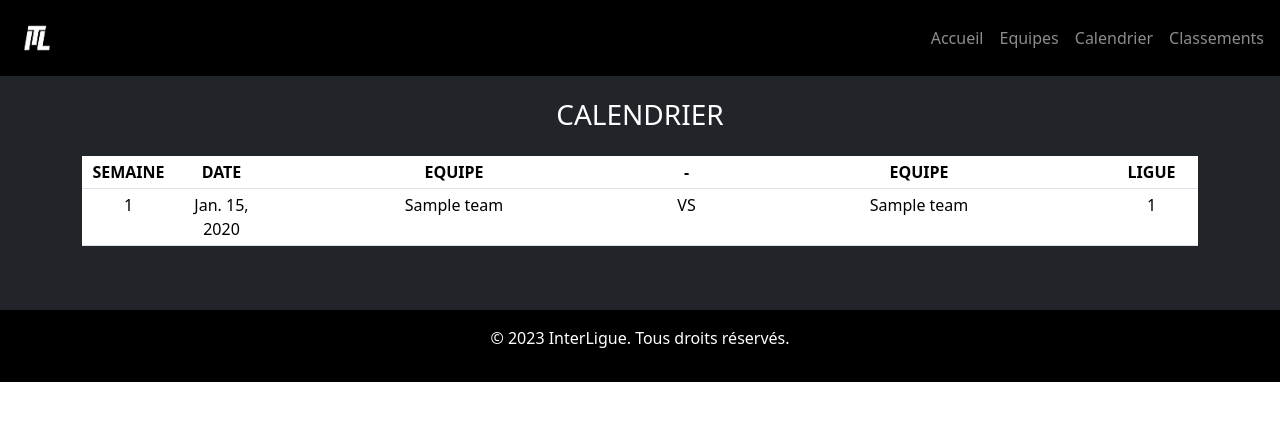
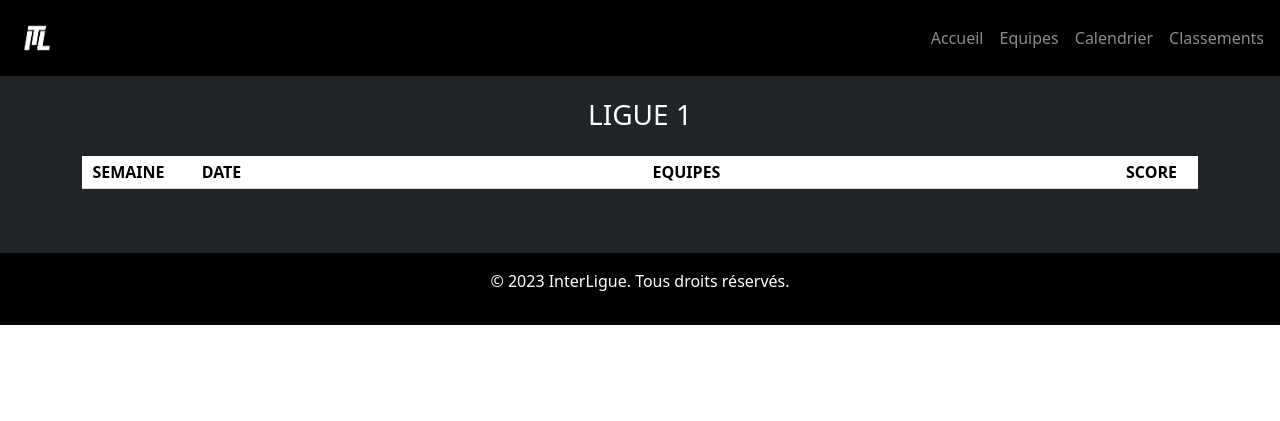
Before and after one commit to EdoardoNasuto/InterLigue, a Django app: page /calendar/ in a window 1280 px wide. Shown: the top 421 px of the page. Run offline with Django 3.2, Linux system fonts and the light colour scheme; tables that the repository leaves empty hold one stand-in row (values such as "Sample post"); lists and menus that the app fills with data are empty; some libraries are stand-ins or nearby versions.

Commit message:
Minor calendar frontend change

```diff
--- a/results/models.py
+++ b/results/models.py
@@ -156,6 +156,12 @@
         else:
             return None
 
+    def get_match_play(self):
+        if self.team_A_score and self.team_B_score == 0:
+            return False
+        else:
+            return True
+
     def calculate_player_stats(sender, instance, **kwargs):
         """
         Update the statistics of players involved in a match
--- a/tournaments/templates/calendar.html
+++ b/tournaments/templates/calendar.html
@@ -2,35 +2,39 @@
 
 {% block content %}
 <div class="bg-dark" style="height: 50px;"></div>
+{% for league in matches %}
 <section class="py-5 bg-dark text-white">
     <div class="container">
-        <h3 class="text-center mb-4">CALENDRIER</h3>
+        <h3 class="text-center mb-4">LIGUE {{ league.league }}</h3>
         <div class="table-responsive overflow-auto">
             <table class="table table-sm">
                 <thead class="text-white" style="background-color: #000000;">
                     <tr>
                         <th scope="col" class="col-1 text-center">SEMAINE</th>
                         <th scope="col" class="col-1 text-center">DATE</th>
-                        <th scope="col" class="text-center">EQUIPE</th>
-                        <th scope="col" class="col-1 text-center">-</th>
-                        <th scope="col" class="text-center">EQUIPE</th>
-                        <th scope="col" class="col-1 text-center">LIGUE</th>
+                        <th scope="col" class="col text-center" colspan="3">EQUIPES</th>
+                        <th scope="col" class="col-1 text-center" colspan="3">SCORE</th>
                     </tr>
                 </thead>
                 <tbody class="bg-light ">
-                    {% for match in matches %}
+                    {% for match in league.match %}
+                    {% if match.league == 2 %}
                     <tr>
                         <td class="text-center">{{ match.week }}</td>
                         <td class="text-center">{{ match.date }}</td>
                         <td class="text-center">{{ match.team_A }}</td>
-                        <td class="text-center">VS</td>
+                        <td class="col-1 text-center">VS</td>
                         <td class="text-center">{{ match.team_B }}</td>
-                        <td class="text-center">{{ match.league }}</td>
+                        <td class="text-center">{{ match.team_A_score }}</td>
+                        <td class="text-center">-</td>
+                        <td class="text-center">{{ match.team_B_score }}</td>
                     </tr>
+                    {% endif %}
                     {% endfor %}
                 </tbody>
             </table>
         </div>
     </div>
 </section>
+{% endfor %}
 {% endblock content %}
--- a/tournaments/views.py
+++ b/tournaments/views.py
@@ -3,7 +3,16 @@
 
 
 def calendar(request):
-    context = {"matches": Match.objects.order_by("week")}
+    leagues = (
+        Match.objects.order_by("league").values_list("league", flat=True).distinct()
+    )
+    matches = []
+    for league in leagues:
+        match = Match.objects.filter(league=league).order_by("week")
+        matches.append({"league": league, "match": match})
+    context = {
+        "matches": matches,
+    }
     return render(request, "calendar.html", context)
 
 
```
